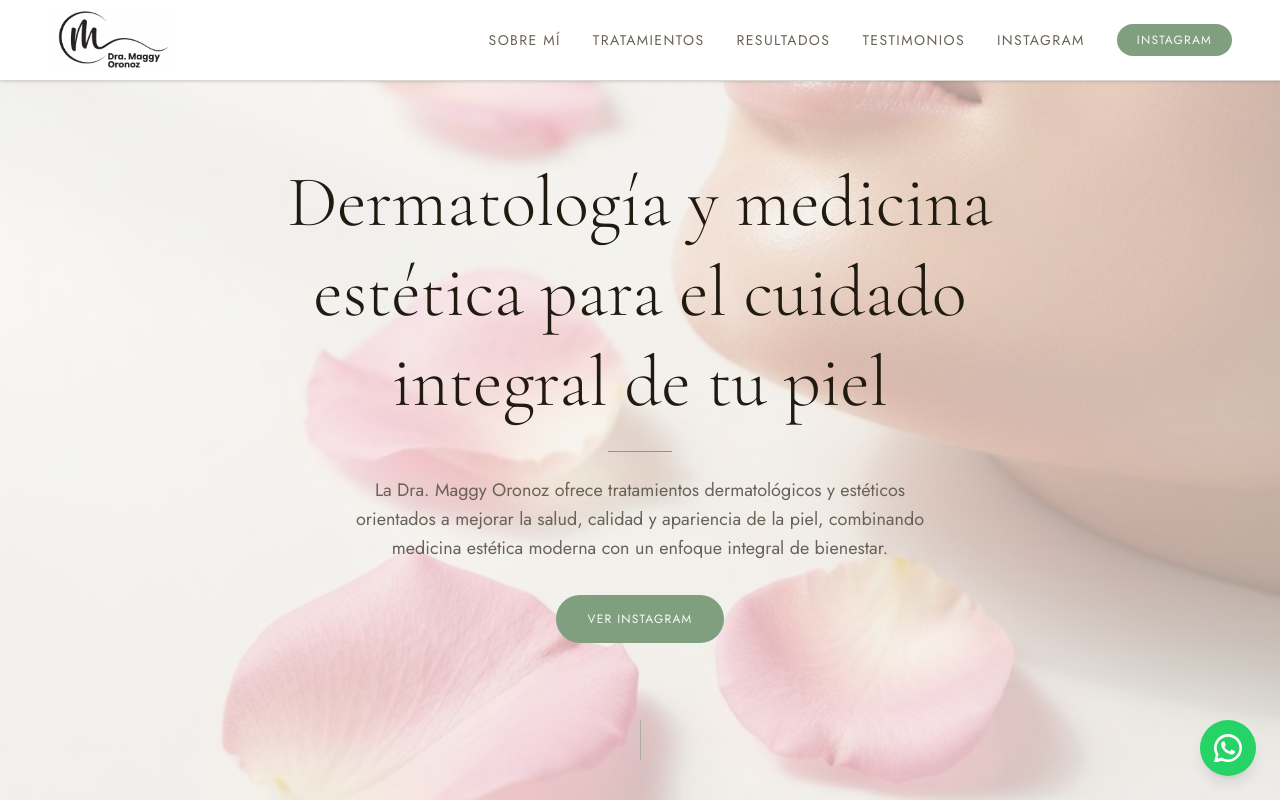
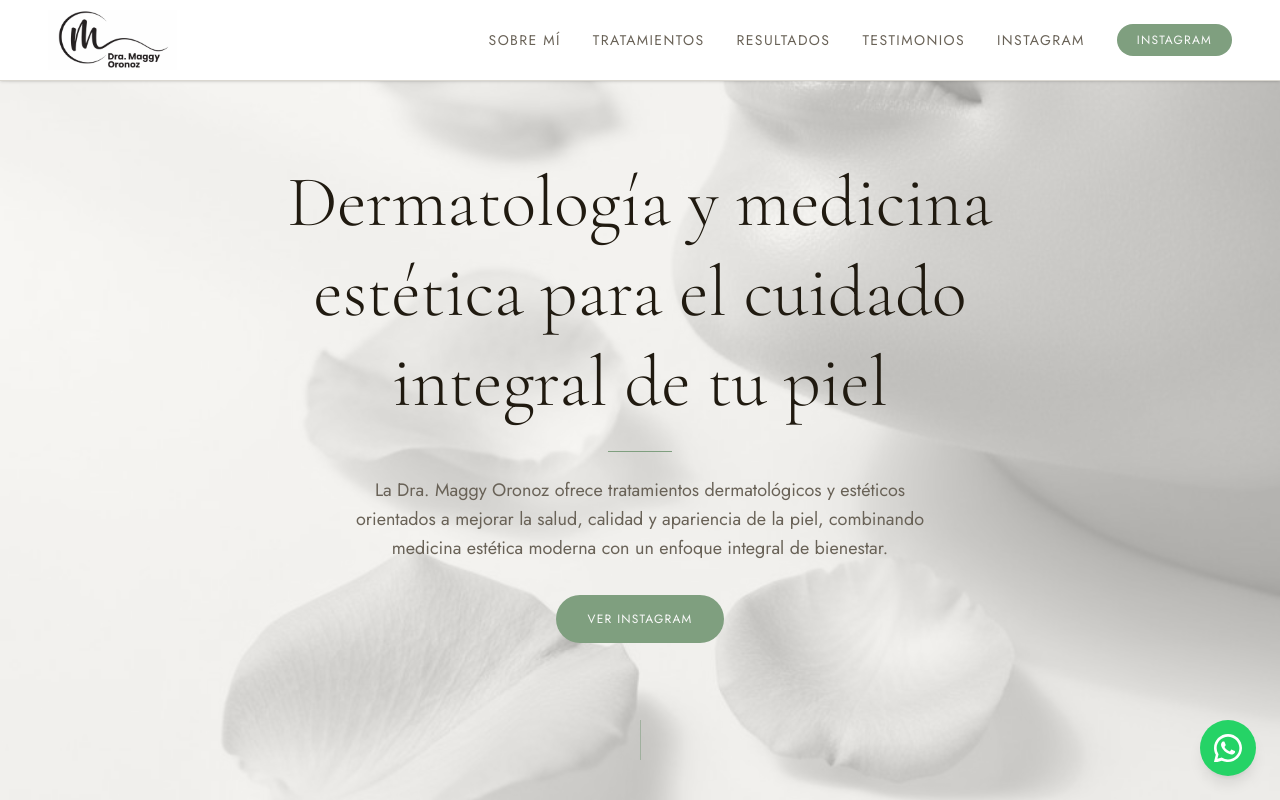
Before and after one commit to allworks1/v0-doctora-maggy-oronoz-website, a Next.js app: page / in a window 1280 px wide. Shown: the top 800 px of the page. Built offline with nearby package versions, Linux system fonts and the light colour scheme.

Commit message:
grayscale hero

```diff
--- a/components/hero-section.tsx
+++ b/components/hero-section.tsx
@@ -12,7 +12,7 @@ export function HeroSection() {
           src="/images/hero-bg.jpg"
           alt="Fondo estético dermatología"
           fill
-          className="object-cover object-center"
+          className="object-cover object-center grayscale"
           priority
         />
         {/* Warm white overlay for legibility */}
```
